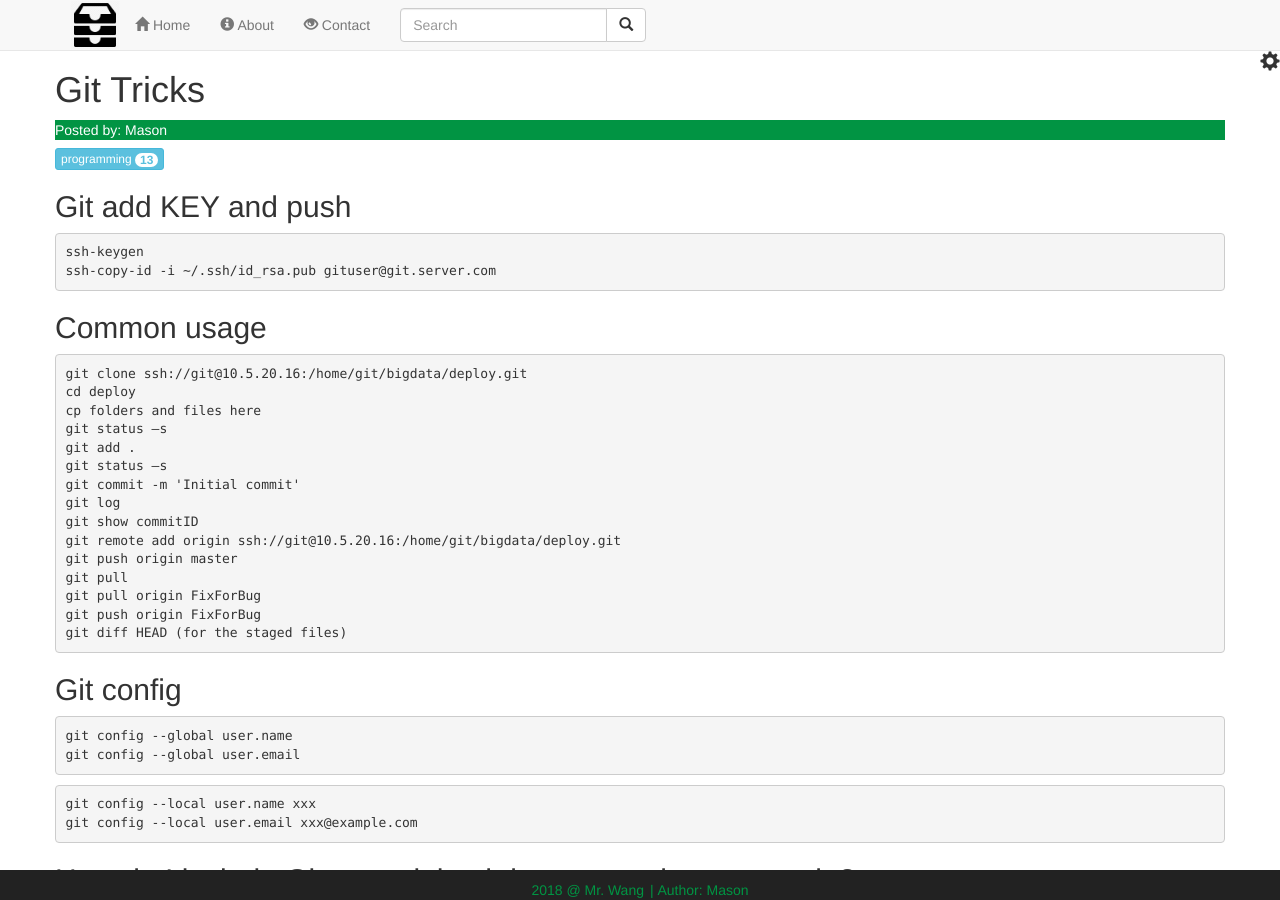
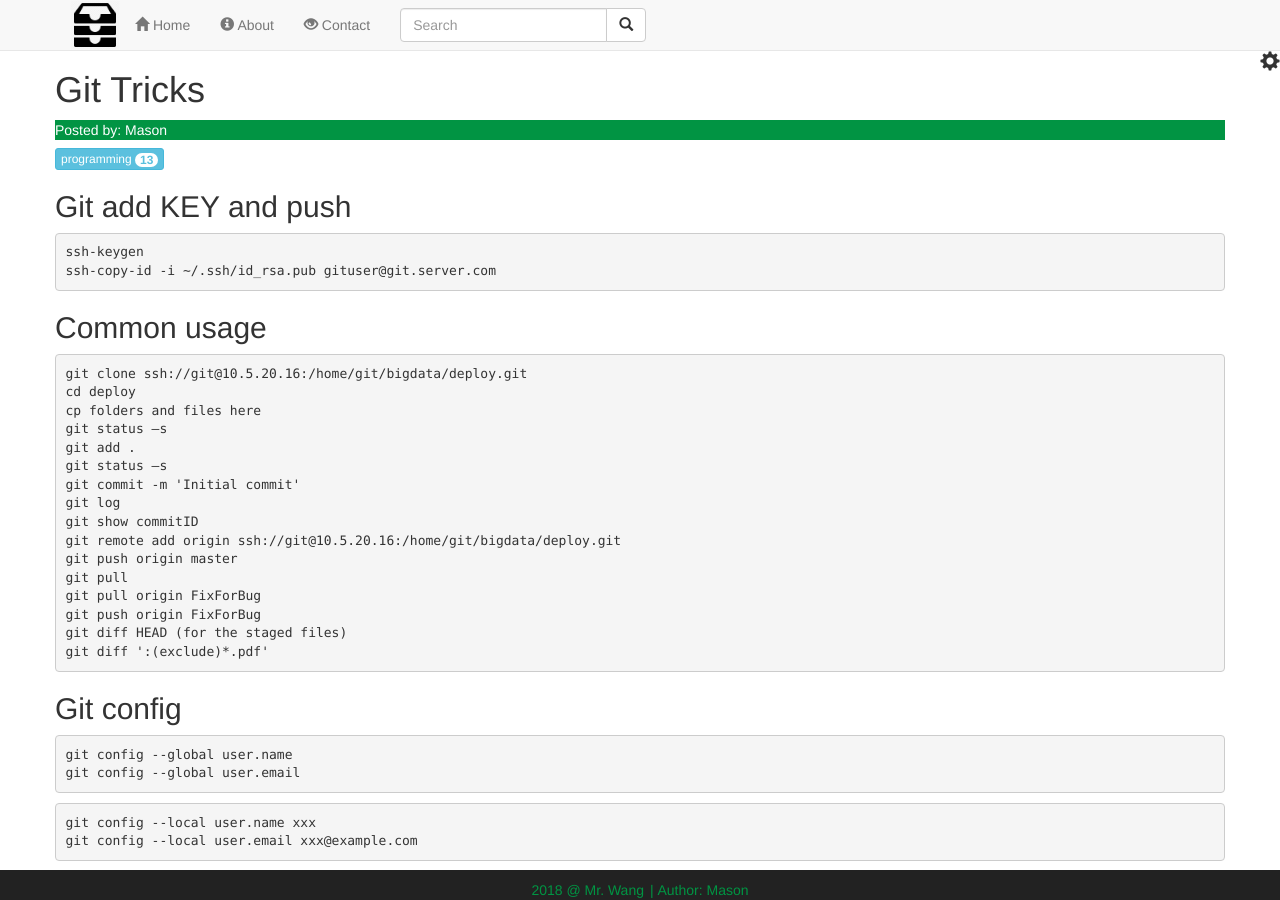
Before and after one commit to mason-mx/jekyll_demo, a Jekyll site: the page built from _posts/1000-01-01-gittricks.md, in a window 1280 px wide and 900 px high. Built offline with Jekyll 4.4.1, drawn with Linux system fonts in a browser that asks for light colours; nearby versions of some CDN libraries.

Commit message:
added a git command to exclude files from git diff

````diff
--- a/_posts/1000-01-01-gittricks.md
+++ b/_posts/1000-01-01-gittricks.md
@@ -32,6 +32,7 @@ git pull
 git pull origin FixForBug
 git push origin FixForBug
 git diff HEAD (for the staged files)
+git diff ':(exclude)*.pdf'
 ```
 
 ## Git config
````
